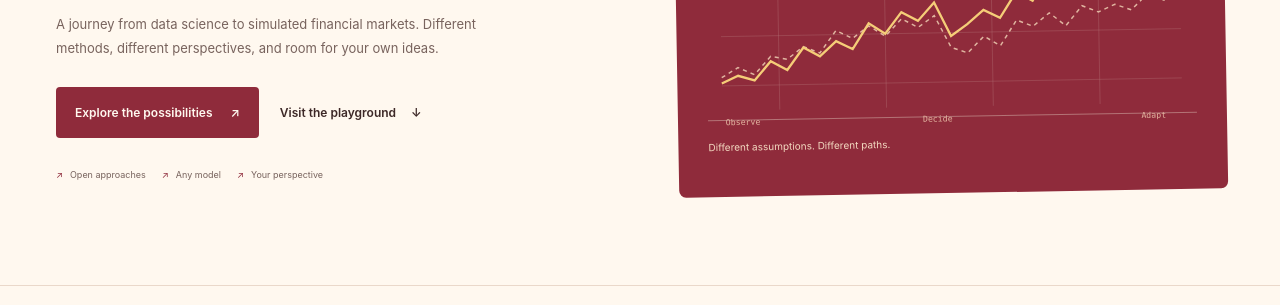
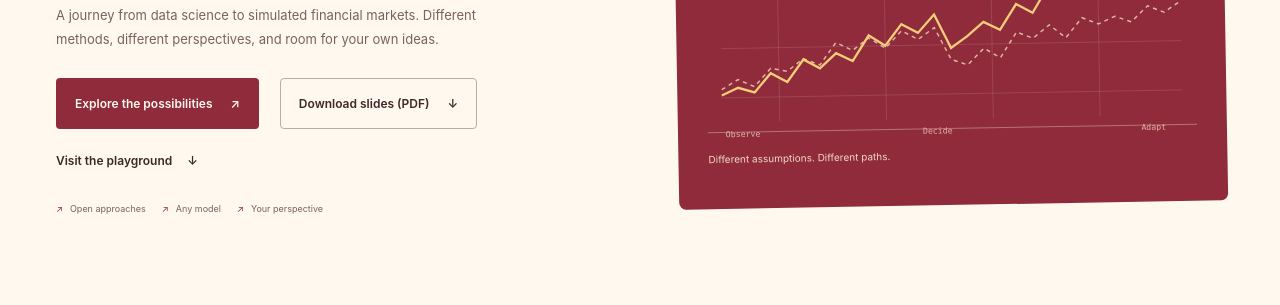
Before and after one commit to lixin2002cn/3073-Project, a plain HTML site: page docs/index.html in a window 1280 px wide. Shown: the part 463-768 px from the top of the page. Drawn offline with Linux system fonts and the light colour scheme.

Commit message:
Add downloadable project introduction slides

```diff
--- a/docs/index.html
+++ b/docs/index.html
@@ -27,7 +27,7 @@
         <h1 id="hero-title">Bring theory<br>to the <span class="word-market">market<svg viewBox="0 0 230 14" aria-hidden="true"><path d="M3 10 Q100 -2 225 7"/></svg></span>.</h1>
         <p class="hero-description">When the data keeps changing,<br>what makes a good decision?</p>
         <p class="hero-detail">A journey from data science to simulated financial markets. Different methods, different perspectives, and room for your own ideas.</p>
-        <div class="hero-actions"><a class="button primary" href="#directions">Explore the possibilities <span aria-hidden="true">↗</span></a><a class="text-link" href="#lab">Visit the playground <span aria-hidden="true">↓</span></a></div>
+        <div class="hero-actions"><a class="button primary" href="#directions">Explore the possibilities <span aria-hidden="true">↗</span></a><a class="button outline" href="downloads/DSAA3073-Market-Lab-Slides.pdf" download="DSAA3073-Market-Lab-Slides.pdf" aria-label="Download project introduction slides, PDF, 10 slides">Download slides (PDF) <span aria-hidden="true">↓</span></a><a class="text-link" href="#lab">Visit the playground <span aria-hidden="true">↓</span></a></div>
         <div class="hero-footnote"><span>Open approaches</span><span>Any model</span><span>Your perspective</span></div>
       </div>
       <div class="hero-visual" aria-label="Illustrative market curves, not real backtest results">
```
Also changed, not shown: docs/requirements.html (+1 -0 lines), README.md, 1 other file.
